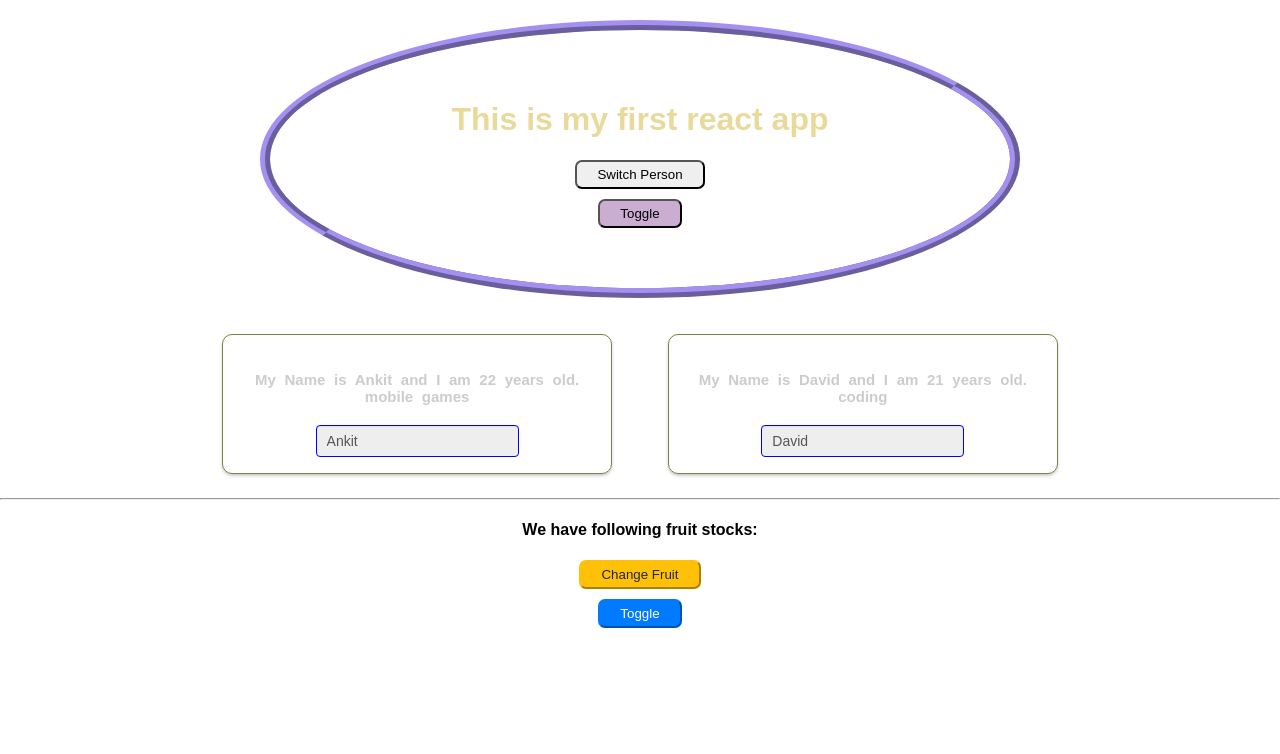
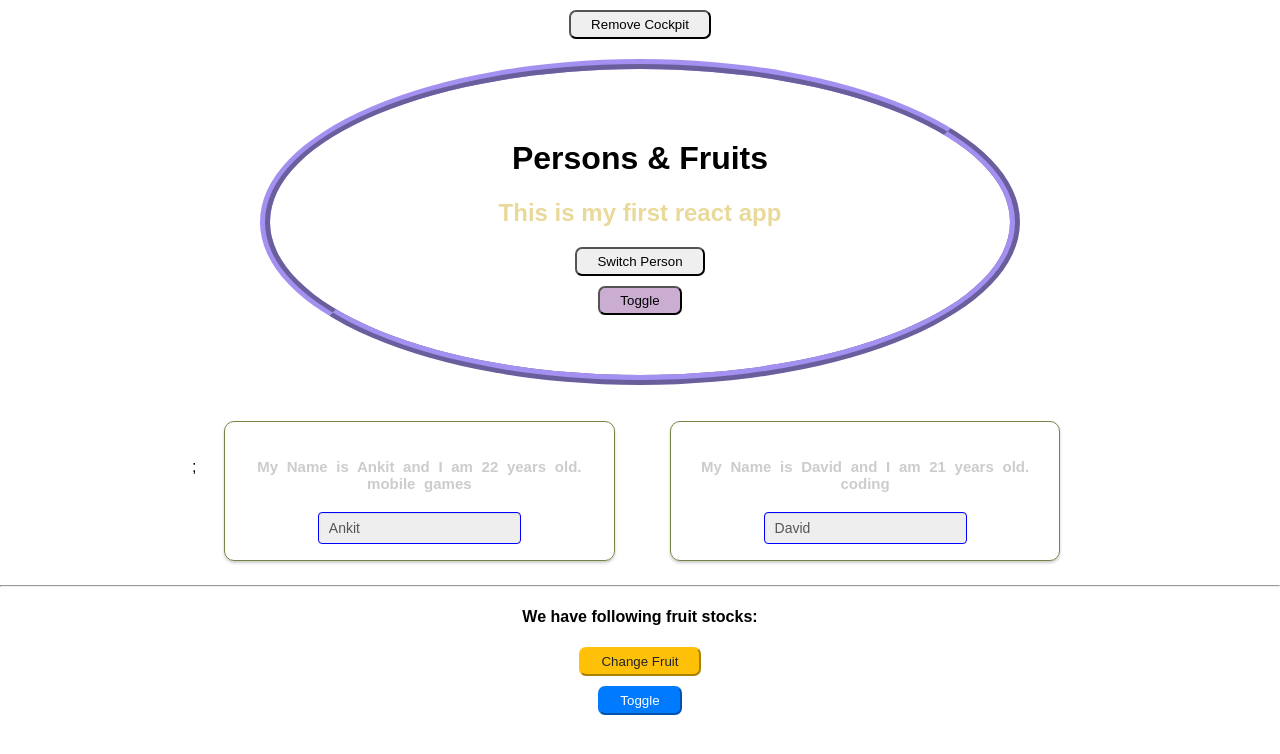
Before and after one commit to Gameonn/react-app, a React app: page / in a window 1280 px wide. Shown: the top 754 px of the page. Built offline with nearby package versions, Linux system fonts and the light colour scheme.

Commit message:
lifecycle hooks, react.memo, useEffect

```diff
--- a/src/components/Cockpit/Cockpit.js
+++ b/src/components/Cockpit/Cockpit.js
@@ -1,8 +1,25 @@
-import React from 'react';
+import React, {useEffect} from 'react';
 
 import classes from './Cockpit.css';
 
 const cockpit = (props) => {
+
+    //runs whenever the persons props change
+    useEffect( () => {
+      console.log('[Cockpit.js] useEffect');
+
+      return () => {
+        console.log('[Cockpit.js] cleanup work in useEffect');
+      }
+    }, props.persons);
+
+    //runs when component renders the first time
+    useEffect( () => {
+      console.log('[Cockpit.js] useEffect II');
+      return () => {
+        console.log('[Cockpit.js] cleanup work in useEffect II');
+      }
+    }, []);
 
     const style = {
         backgroundColor: '#ffc107',
@@ -12,16 +29,17 @@ const cockpit = (props) => {
       style.backgroundColor = '#cbadd2';
 
     let assignedClasses = [];
-    if(props.persons.length <= 2)
+    if(props.personsLength <= 2)
       assignedClasses.push(classes.dull);
-    if(props.persons.length <= 1)
+    if(props.personsLength <= 1)
       assignedClasses.push(classes.spacing);
-    if(props.persons.length === 0)
+    if(props.personsLength === 0)
       assignedClasses.push(classes.bg);
 
     return (
         <div className={classes.Cockpit}>
-            <h1 className={assignedClasses.join(' ')}> This is my first react app </h1>
+            <h1> {props.title} </h1>
+            <h2 className={assignedClasses.join(' ')}> This is my first react app </h2>
             <button className={classes['btn-primary']} onClick={() => props.switch("Manuel!!")}>
             Switch Person
             </button>
@@ -32,4 +50,4 @@ const cockpit = (props) => {
     );
 }
 
-export default cockpit;
+export default React.memo(cockpit);
--- a/src/components/Persons/Person/Person.js
+++ b/src/components/Persons/Person/Person.js
@@ -2,6 +2,8 @@ import React from "react";
 import classes from "./Person.css";
 
 const person = (props) => {
+
+  console.log( '[Person.js] rendering' );
   //inline styles
   const inputStyle = {
     backgroundColor: "#eee",
--- a/src/components/Persons/Persons.js
+++ b/src/components/Persons/Persons.js
@@ -1,23 +1,26 @@
-import React from 'react';
+import React, { PureComponent } from 'react';
 import Person from './Person/Person';
 
-const persons = (props) => {
-    return (
-        props.persons.map((person, index) => {
+class Persons extends PureComponent {
+    render() {
+      return (
+        this.props.persons.map((person, index) => {
             return (
               <Person
                 name={person.name}
                 age={person.age}
                 key={person.id}
-                click={() => props.clicked(index)}
-                changed={(event) => props.changed(event, person.id)}
+                click={() => this.props.clicked(index)}
+                changed={(event) => this.props.changed(event, person.id)}
               >
                 {person.hobby}
               </Person>
             );
           }
         )
-    );
+      );
+    }
 }
 
-export default persons;
+
+export default Persons;
--- a/src/containers/App.js
+++ b/src/containers/App.js
@@ -5,7 +5,12 @@ import Cockpit from "../components/Cockpit/Cockpit";
 import classes from "./App.css";
 
 class App extends Component {
-  state = {
+
+  constructor(props) {
+    super(props);
+    console.log('[App.js] constructor');
+
+    this.state = {
       persons: [
         { id: 1, name: "Ankit", age: 22, hobby: "mobile games" },
         { id: 2, name: "David", age: 21, hobby: "coding" },
@@ -18,7 +23,41 @@ class App extends Component {
       ],
       showPersons: true,
       showFruits: false,
+      showCockpit: true,
     };
+
+  }
+
+  static getDerivedStateFromProps(props,state) {
+    console.log('[App.js] getDerivedStateFromProps', props, state);
+    return state;
+  }
+
+  componentDidMount() {
+    console.log('[App.js] componentDidMount');
+  }
+
+  componentDidUpdate(prevProps, prevState) {
+    console.log('[App.js] componentDidUpdate');
+  }
+
+  // componentWillReceiveProps(nextProps) {
+  //   console.log('[App.js] componentWillReceiveProps');
+  //   if (this.props !== nextProps) {
+  //     return true;
+  //   }
+  //   return false;
+  // }
+
+  shouldComponentUpdate(nextProps, nextState) {
+    console.log('[App.js] shouldComponentUpdate');
+    return true;
+  }
+
+  componentWillUnmount() {
+    console.log('[App.js] componentWillUnmount');
+  }
+
 
   switchPersonHandler = (newName) => {
     this.setState({
@@ -50,8 +89,6 @@ class App extends Component {
     const personIndex = this.state.persons.findIndex((person) => {
       return person.id === id;
     });
-    console.log("personIndex", id);
-    console.log("target", event.target.value);
     const person = { ...this.state.persons[personIndex] };
 
     // const person = Object.assign({}, this.state.persons[personIndex]);
@@ -89,6 +126,7 @@ class App extends Component {
   };
 
   render() {
+    console.log('[App.js] render ');
 
     let persons = null;
     if (this.state.showPersons) {
@@ -101,8 +139,12 @@ class App extends Component {
 
     return (
         <div className={classes.App}>
-          <Cockpit persons={this.state.persons} showPersons={this.state.showPersons}
-                  toggle={this.togglePersonsHandler} switch={this.switchPersonHandler} />
+          <button onClick={() => {this.setState({showCockpit:false})}} > Remove Cockpit </button>
+          {this.state.showCockpit ? (
+          <Cockpit title={this.props.appTitle} persons={this.state.persons} showPersons={this.state.showPersons}
+                  toggle={this.togglePersonsHandler} personsLength={this.state.persons.length}
+                  switch={this.switchPersonHandler} />
+          ) : null};
           {persons}
 
           <hr />
--- a/src/index.js
+++ b/src/index.js
@@ -4,5 +4,5 @@ import './index.css';
 import App from './containers/App';
 import registerServiceWorker from './registerServiceWorker';
 
-ReactDOM.render(<App />, document.getElementById('root'));
+ReactDOM.render(<App appTitle={"Persons & Fruits"} />, document.getElementById('root'));
 registerServiceWorker();
```
Lines whose indentation alone changed are shown as unchanged.
